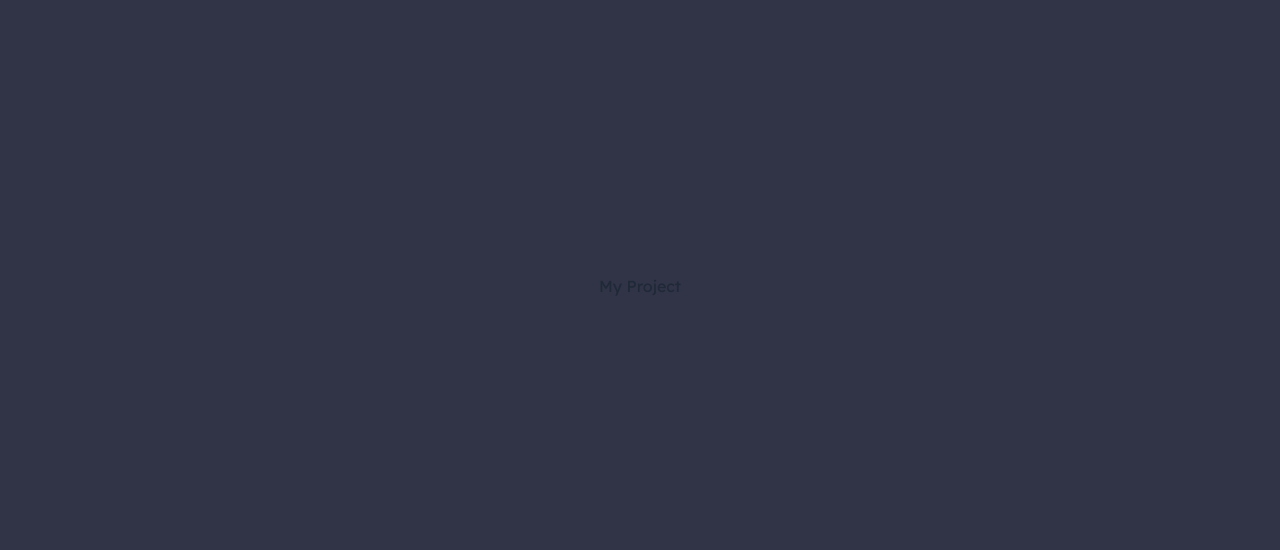
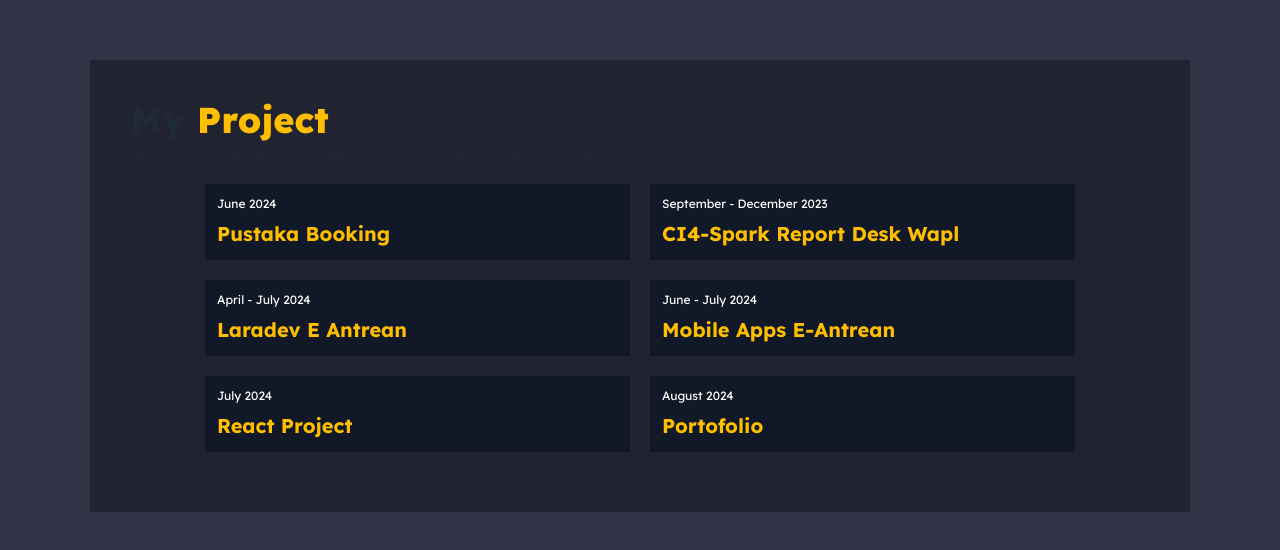
Before and after one commit to hawk-xc/portofolio, a React (Vite) app: page / in a window 1280 px wide. Shown: the part 3410-3960 px from the top of the page. Built offline with nearby package versions, Linux system fonts and the light colour scheme.

Commit message:
my project update design

```diff
--- a/src/components/ContactMeContent.jsx
+++ b/src/components/ContactMeContent.jsx
@@ -29,7 +29,7 @@ export default function ContactMeContent() {
         </div>
         <div
           id="socialMediaDetail"
-          className="text-6xl text-white md:mt-5 max-sm:mt-10"
+          className="text-white md:text-6xl max-sm:text-4xl md:mt-5 max-sm:mt-10 max-sm:gap-3 max-sm:flex max-sm:flex-row"
           data-aos="zoom-in-up"
         >
           <a href="https://www.linkedin.com/in/wahyu-tri-cahyono-2824052b7/">
--- a/src/components/MyProjectContent.jsx
+++ b/src/components/MyProjectContent.jsx
@@ -1,7 +1,46 @@
+import { useState } from "react";
+import projectLists from "./../particles/ProjectLists";
+import ProjectModalBox from "./../particles/ProjectModalBox";
+import projectModalBox from "./../particles/ProjectModalBox";
+
 export default function MyProjectContent() {
+  const [modalData, setModalData] = useState(null);
+
   return (
     <div className="flex flex-col items-center justify-center w-auto h-screen align-middle">
-      My Project
+      <div
+        id="projectBox"
+        className="w-11/12 secondary-background md:p-10 max-sm:p-4"
+      >
+        <div id="titleBox" className="flex flex-col gap-2">
+          <h2 className="font-extrabold md:text-4xl max-sm:text-3xl">
+            My <span className="text-warning">Project</span>
+          </h2>
+          <span className="text-xs">
+            Here are some projects I have created using web technologies that I
+            have mastered.
+          </span>
+        </div>
+        <div
+          id="projectContent"
+          className="flex flex-wrap items-center justify-center gap-5 py-5 align-middle md:flex-row max-sm:flex-col max-sm:px-3"
+        >
+          {projectLists.map((item) => (
+            <div
+              key={item.name}
+              className="flex flex-col gap-2 p-3 text-white transition-all duration-150 cursor-pointer md:w-5/12 max-sm:w-full active:darken-secondary-background-2 hover:scale-105 darken-secondary-background"
+              onClick={() => {
+                setModalData(item);
+                my_modal_3.showModal();
+              }}
+            >
+              <span className="md:text-xs">{item.date}</span>
+              <h2 className="text-xl font-bold text-warning">{item.name}</h2>
+            </div>
+          ))}
+        </div>
+      </div>
+      <ProjectModalBox modalData={modalData} />
     </div>
   );
 }
--- /dev/null
+++ b/src/particles/ProjectLists.jsx
@@ -0,0 +1,79 @@
+const projectLists = [
+  {
+    date: "June 2024",
+    name: "Pustaka Booking",
+    technology: ["PHP", "Codeigniter 3"],
+    summary:
+      "A library service project, I created it using the PHP Codeigniter 3 Framework.",
+    reference: null,
+    github: "https://github.com/hawk-xc/pustaka-booking.git",
+    prototype: null,
+  },
+  {
+    date: "September - December 2023 ",
+    name: "CI4-Spark Report Desk Wapl",
+    technology: ["PHP", "Codeigniter 4"],
+    summary:
+      "Report desk wapl is a WEB-based E-Reporting Application used to create reports and assignments for ISP / computer network technicians on duty.",
+    reference:
+      "https://www.canva.com/design/DAF3llbdVBs/Wwbbpyi8i6vQBDqCcKHT3w/edit",
+    github: "https://github.com/hawk-xc/CI4-spark/tree/master/report_desk_wapl",
+    prototype: null,
+  },
+  {
+    date: "April - July 2024",
+    name: "Laradev E Antrean",
+    technology: [
+      "PHP",
+      "Laravel 10",
+      "Laravel Breeze",
+      "Eloquent",
+      "API Sanctum",
+      "Tailwindcss",
+      "DaisyUI",
+      "JQuery",
+      "OAuth",
+      "livewire",
+      "Tinker",
+    ],
+    summary:
+      "E-Antrean is a web application project that is used to manage queues at a computer service shop, there are various Laravel technologies that I apply, there is a chat feature in real time. with this application customers do not need to wait long in computer shops, just make a queue list from home and see the queue status.",
+    reference:
+      "https://www.canva.com/design/DAGJDMkyku0/VDXYJMPJuRXZqRuVsoXQFA/edit",
+    github: "https://github.com/hawk-xc/Laradev_e_antrean.git",
+    prototype: null,
+  },
+  {
+    date: "June - July 2024",
+    name: "Mobile Apps E-Antrean",
+    technology: ["Dart", "Flutter", "Laravel Sanctum"],
+    summary:
+      "This project is a continuation of Laradev E-Antrean, where the application is integrated with Mobile Apps made using Flutter using Laravel Sanctum APIs.",
+    reference:
+      "https://www.canva.com/design/DAGJsNVCoRs/smtWm94uNWTr1Wwbg6ytgw/edit",
+    github: "https://github.com/hawk-xc/Flutter_e_antrean.git",
+    prototype:
+      "https://www.figma.com/design/urIJBy9wJZy4GhF28rsbKx/Prototype?m=auto&t=U8sZieEouqL88pT4-6",
+  },
+  {
+    date: "July 2024",
+    name: "React Project",
+    technology: ["React JS and TS", "TMDB Api"],
+    summary: "This project is a collection of React JS and TS learning series",
+    reference: null,
+    github: "https://github.com/hawk-xc/React-project.git",
+    prototype: null,
+  },
+  {
+    date: "August 2024",
+    name: "Portofolio",
+    technology: ["React JS"],
+    summary: "My portfolio project that I developed using React JS",
+    reference: null,
+    github: "https://github.com/hawk-xc/portofolio.git",
+    prototype:
+      "https://www.figma.com/design/NXTt9MQ6yycDGzYfnKE3J0/Portofolio?m=auto&t=NTvXpNZHhkcFPg2e-6",
+  },
+];
+
+export default projectLists;
--- /dev/null
+++ b/src/particles/ProjectModalBox.jsx
@@ -0,0 +1,42 @@
+const ProjectModalBox = ({ modalData }) => {
+  return (
+    <dialog id="my_modal_3" className="modal">
+      <div className="modal-box">
+        <form method="dialog">
+          <button className="absolute btn btn-sm btn-circle btn-ghost right-2 top-2">
+            ✕
+          </button>
+        </form>
+        <span>{modalData?.date}</span>
+        <h3 className="text-2xl font-bold text-warning">{modalData?.name}</h3>
+        <span className="flex flex-row flex-wrap gap-2 mt-3 text-xs">
+          {modalData?.technology.map((data) => (
+            <div className="p-1 transition-all duration-150 cursor-pointer darken-secondary-background hover:scale-105">
+              {data}
+            </div>
+          ))}
+        </span>
+        <p className="py-4">{modalData?.summary}</p>
+        <div className="flex flex-row gap-5 text-3xl">
+          <a
+            href={modalData?.reference}
+            className={modalData?.reference ?? "hidden"}
+          >
+            <i className="transition-all duration-150 cursor-pointer ri-slideshow-line hover:scale-105 hover:text-white"></i>
+          </a>
+          <a href={modalData?.github} className={modalData?.github ?? "hidden"}>
+            <i className="transition-all duration-150 cursor-pointer ri-github-fill hover:scale-105 hover:text-white"></i>
+          </a>
+          <a
+            href={modalData?.prototype}
+            className={modalData?.prototype ?? "hidden"}
+          >
+            <i className="transition-all duration-150 cursor-pointer ri-article-line hover:scale-105 hover:text-white"></i>
+          </a>
+        </div>
+      </div>
+    </dialog>
+  );
+};
+
+export default ProjectModalBox;
```
